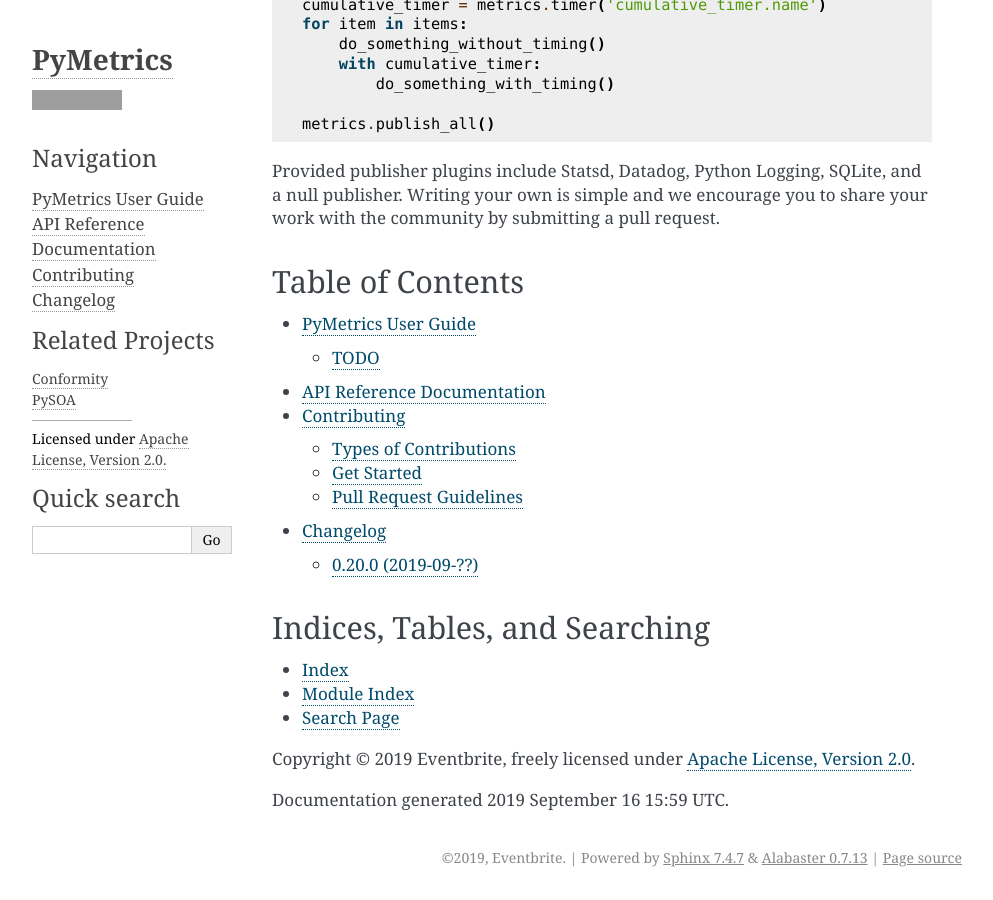
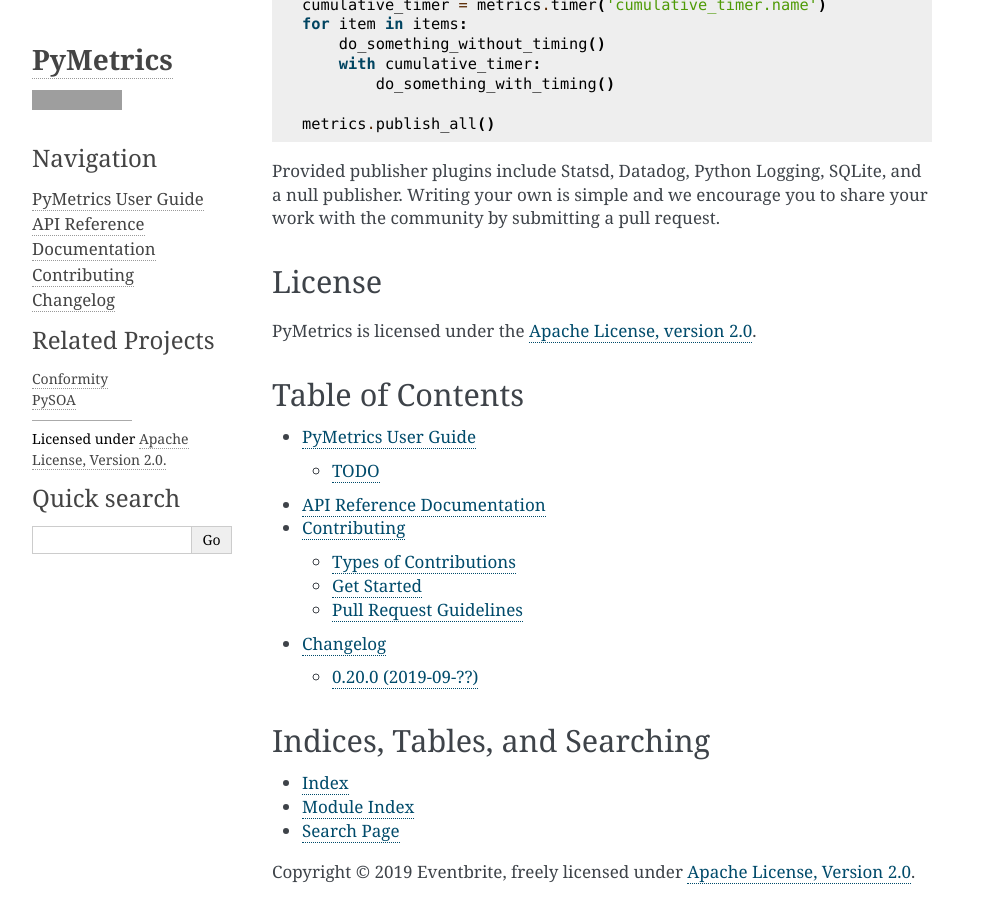
Before and after one commit to eventbrite/pymetrics, a Sphinx documentation site: the page built from docs/index.rst, in a window 1280 px wide and 900 px high, scrolled down 1040 px. Shown: the whole window, without its empty margins (148-1141 px from the left). Built offline with Sphinx 7.4.7, drawn with Linux system fonts in a browser that asks for light colours; grey boxes are pictures that could not be loaded.

Commit message:
[PATCH] Link to license from documentation

```diff
--- a/README.rst
+++ b/README.rst
@@ -76,6 +76,12 @@
 simple and we encourage you to share your work with the community by submitting a pull request.
 
 
+License
+-------
+
+PyMetrics is licensed under the `Apache License, version 2.0 <LICENSE>`_.
+
+
 Installation
 ------------
 
--- a/docs/index.rst
+++ b/docs/index.rst
@@ -75,6 +75,12 @@
 simple and we encourage you to share your work with the community by submitting a pull request.
 
 
+License
+-------
+
+PyMetrics is licensed under the `Apache License, version 2.0 <https://www.apache.org/licenses/LICENSE-2.0>`_.
+
+
 Table of Contents
 -----------------
 
```
